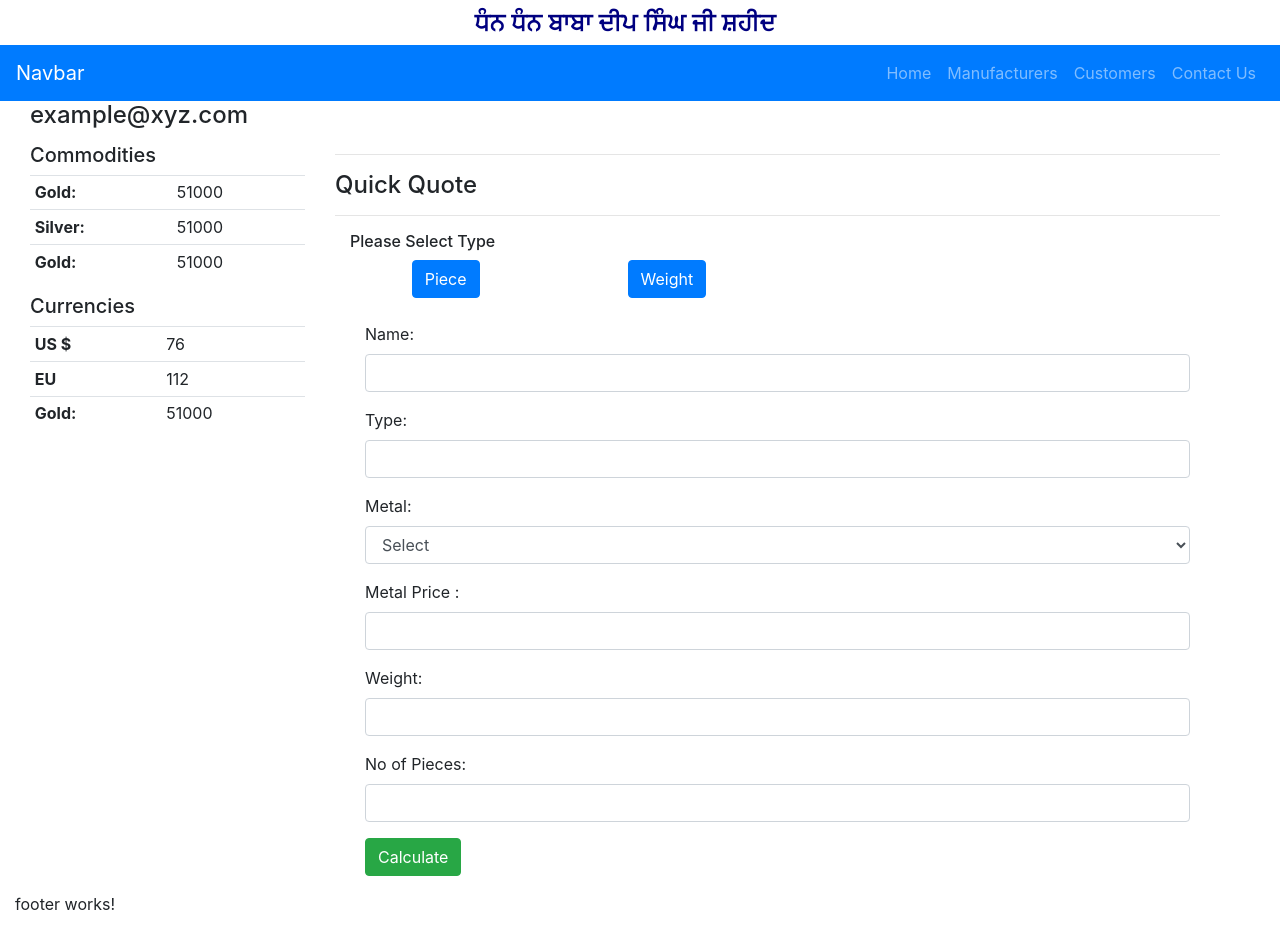
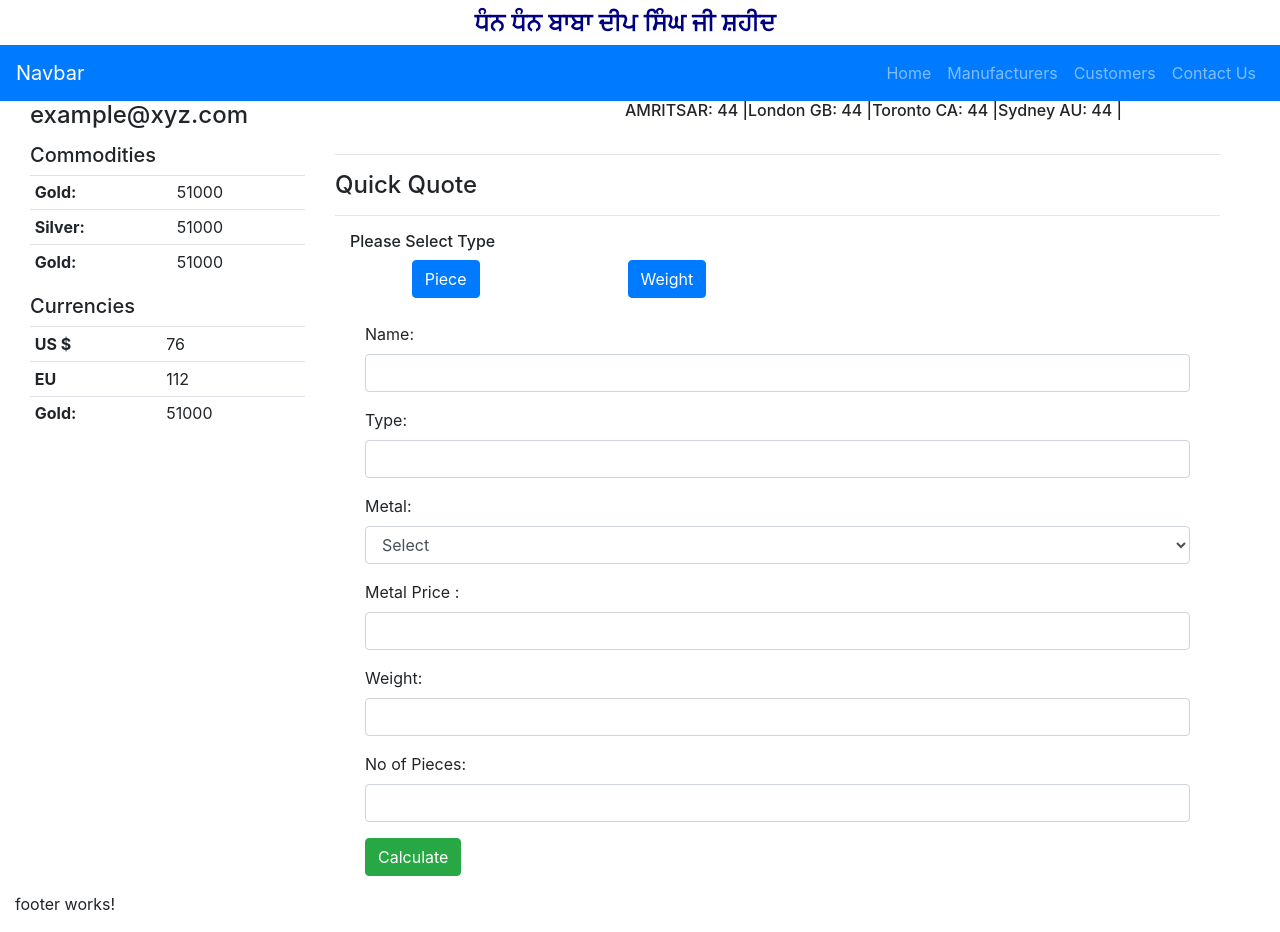
Before and after one commit to ersaab/SJ, an Angular app: page / in a window 1280 px wide. Built offline with nearby package versions, Linux system fonts and the light colour scheme.

Commit message:
Time Zones

```diff
--- a/src/app/app.component.html
+++ b/src/app/app.component.html
@@ -15,10 +15,10 @@
   </div>
   <div class="col-sm-6">
   <div class="row">
-    <!-- <h6>AMRITSAR: 44 | </h6>
+    <h6>AMRITSAR: 44 | </h6>
     <h6> London GB: 44 | </h6>
     <h6> Toronto CA: 44 | </h6>
-    <h6> Sydney AU: 44 | </h6> -->
+    <h6> Sydney AU: 44 | </h6>
   </div>
   </div>
 </div>
```
